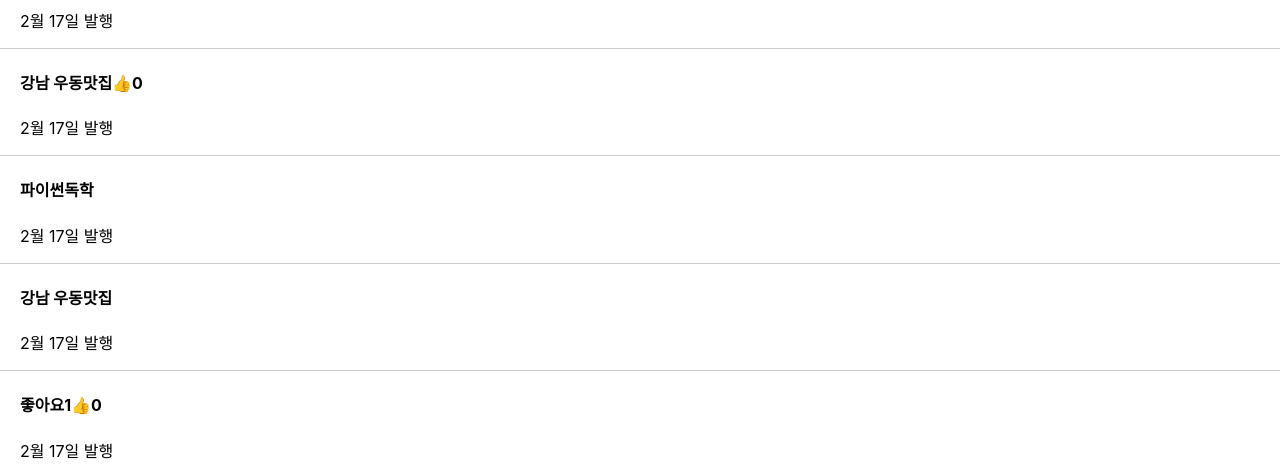
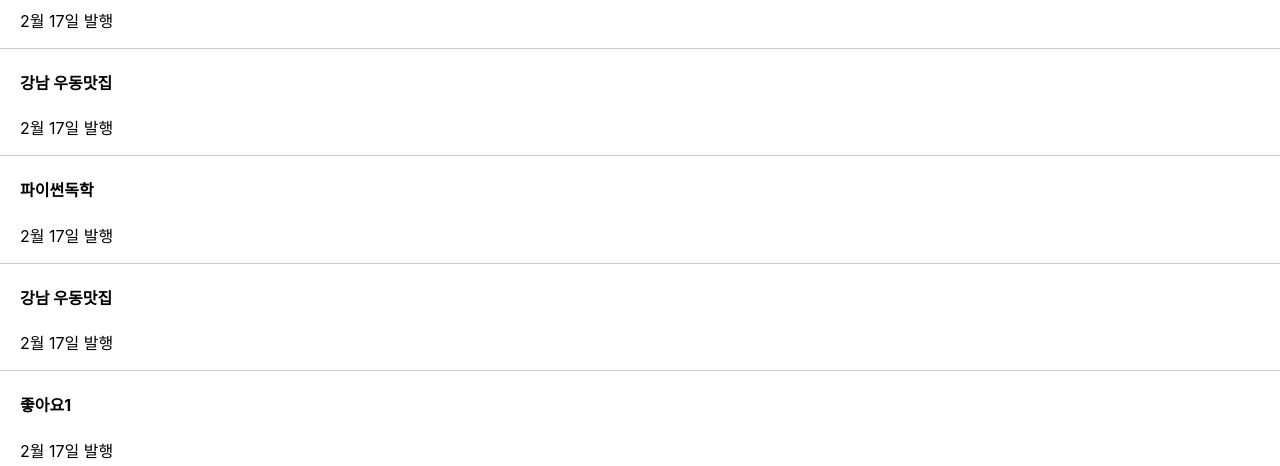
Before and after one commit to Axing00/MY_APP, a React (Create React App) app: page / in a window 1280 px wide. Shown: the part 213-679 px from the top of the page. Built offline with nearby package versions, Linux system fonts and the light colour scheme.

Commit message:
+ 모달 팝업 만들어보기1

```diff
--- a/src/App.js
+++ b/src/App.js
@@ -87,18 +87,7 @@ function App() {
       </div>
 
       <div className="list">
-        <h4>
-          {글제목[1]}
-          <span
-            className="thumb_up"
-            onClick={() => {
-              따봉변경(따봉 + 1);
-            }}
-          >
-            👍
-          </span>
-          {따봉}
-        </h4>
+        <h4>{글제목[1]}</h4>
         <p>2월 17일 발행</p>
         <p></p>
       </div>
@@ -114,18 +103,7 @@ function App() {
       </div>
 
       <div className="list">
-        <h4>
-          {글제목[3]}
-          <span
-            className="thumb_up"
-            onClick={() => {
-              따봉변경(따봉 + 1);
-            }}
-          >
-            👍
-          </span>
-          {따봉}
-        </h4>
+        <h4>{글제목[3]}</h4>
         <p>2월 17일 발행</p>
       </div>
       <div className="list">
```
Also changed, not shown: 1 other file (tests, documents, lock files or other folders).
